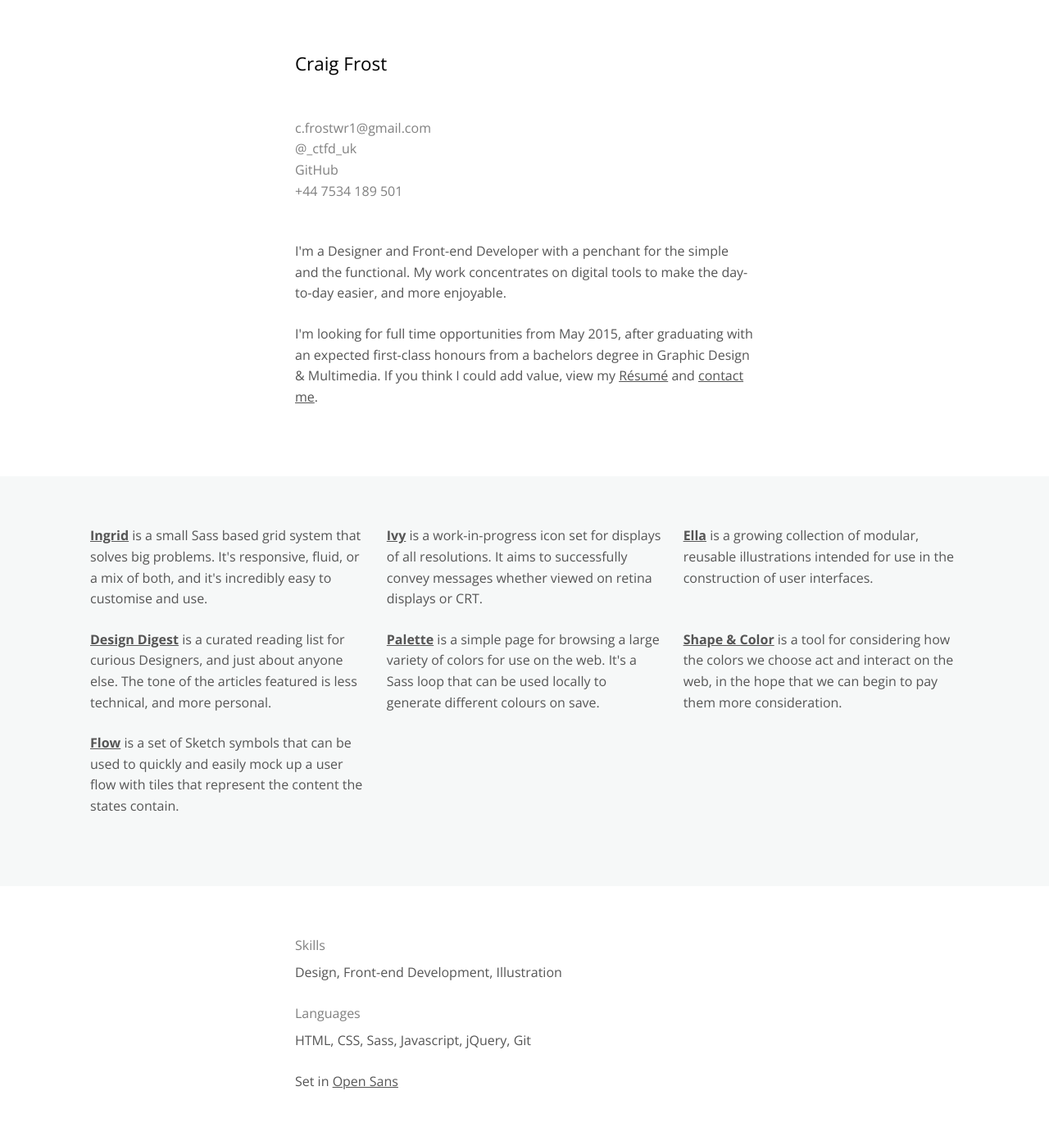
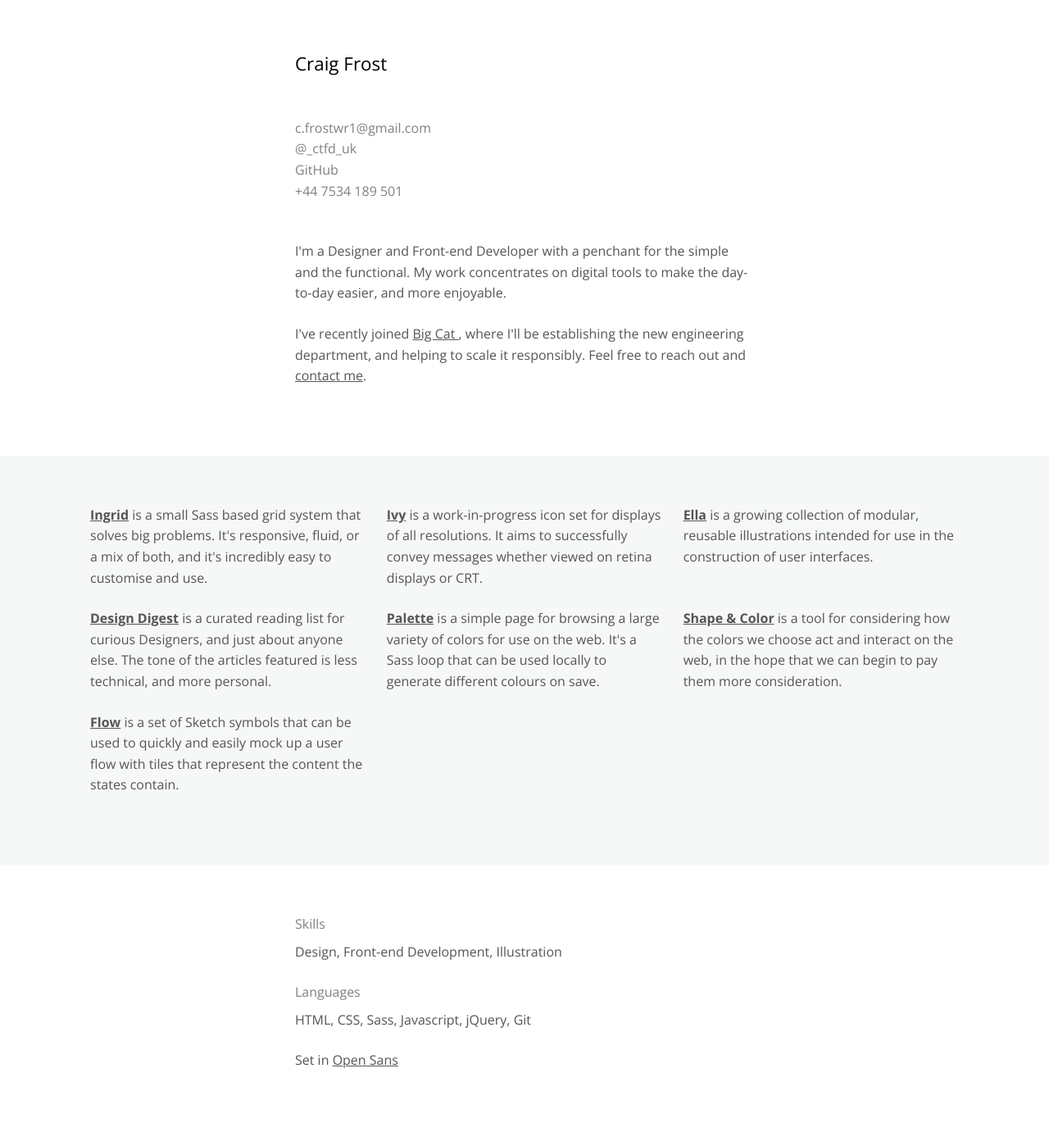
Before and after one commit to craigthomasfrost/cfdesigner.github.io, a Jekyll site: the page built from index.html, in a window 1280 px wide. Shown: the whole page at 82% size. Built offline with Jekyll 4.4.1, drawn with Linux system fonts in a browser that asks for light colours; nearby versions of some CDN libraries; after the commit the page ends 1367 px from its top, so only the background shows below that.

Commit message:
update bio

```diff
--- a/_includes/head.html
+++ b/_includes/head.html
@@ -59,9 +59,10 @@
         </p>
 
         <p>
-
-        I'm looking for full time opportunities from May 2015, after graduating with an expected first-class honours from a bachelors degree in Graphic Design &amp; Multimedia.<span class="no-print"> If you think I could add value, {% if page.layout == "default" %}view my <a href="/resume">Résumé</a> and {% endif %}<a href="mailto:c.frostwr1@gmail.com">contact me</a>.</span>
-
+        I've recently joined <a href="http://www.bigcatgroup.co.uk">Big Cat
+        </a>, where I'll be establishing the new engineering department, and
+         helping to scale it responsibly. Feel free to reach out and <a
+                                    href="mailto:c.frostwr1@gmail.com">contact
+                                    me</a>.
         </p>
-
     </header>
```
